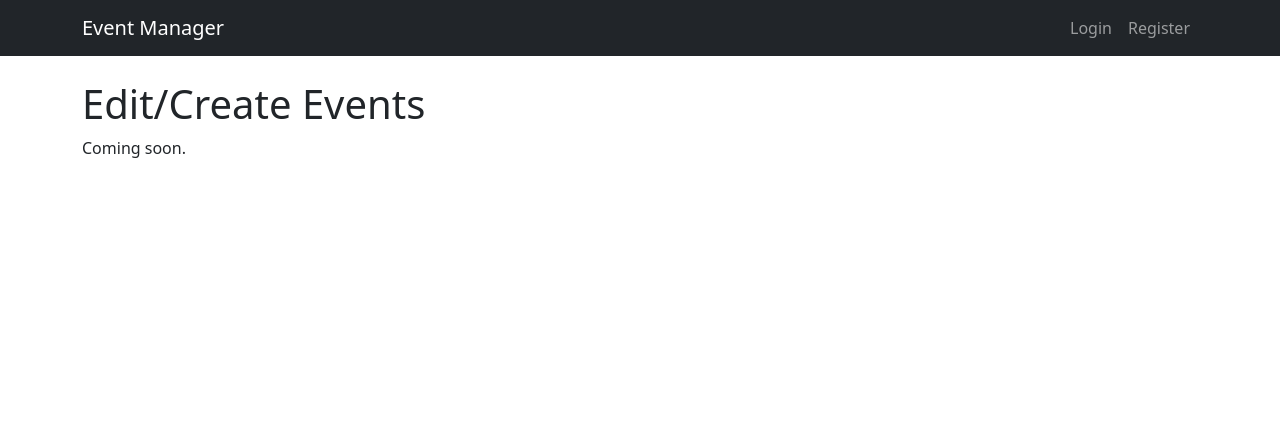
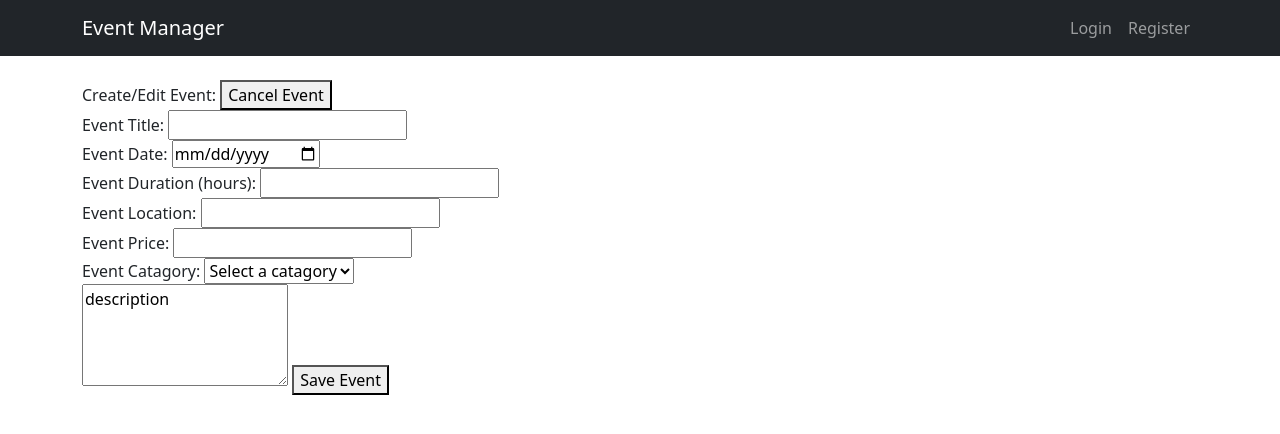
Before and after one commit to tlovegrove3/sdev265-group4, a Django app: page /events/ in a window 1280 px wide. Shown: the top 434 px of the page. Run offline with Django 5.2, Linux system fonts and the light colour scheme.

Commit message:
feat: enhance event management UI with create/edit forms and event details page

```diff
--- a/events/templates/events/event_create.html
+++ b/events/templates/events/event_create.html
@@ -3,6 +3,43 @@
 {% block title %}Edit/Create Events{% endblock %}
 
 {% block content %}
-<h1>Edit/Create Events</h1>
-<p>Coming soon.</p>
+<div id="event-form-container" >
+  <div id="top container">
+    <label for="container-title">Create/Edit Event:</label>
+    <button id="cancel-event-button">Cancel Event</button>
+  </div>
+  <div id="form-container">
+    </div id="event-title-container">
+      <label for="event-title-label">Event Title:</label>
+      <input type="text" id="event-title-input" name="event-title" required>
+    </div>
+    <div id="event-date-container">
+      <label for="event-date-label">Event Date:</label>
+      <input type="date" id="event-date-input" name="event-date" required>
+    </div>
+    <div id="event-duration-container">
+      <label for="event-duration-label">Event Duration (hours):</label>
+      <input type="number" id="event-duration-input" name="event-duration" min="1" required>
+    </div>
+    <div id="event-location-container">
+      <label for="event-location-label">Event Location:</label>
+      <input type="text" id="event-location-input" name="event-location" required>
+    </div>
+    <div id="event-price-container">
+      <label for="event-price-label">Event Price:</label>
+      <input type="number" id="event-price-input" name="event-price" min="0" step="0.01" required>
+    </div>
+    <div id="event-catagory-container">
+      <label for="event-catagory-label">Event Catagory:</label>
+      <select id="event-catagory-input" name="event-catagory" required>
+        <option value="">Select a catagory</option>
+      </select>
+    </div>
+
+    <textarea id="event-description" name="event-description" rows="4" required>description</textarea>
+
+
+  </div>
+  <button id="save-event-button">Save Event</button>
+</div>
 {% endblock %}
```
Also changed, not shown: events/templates/events/event_details.html (added, +19 -0 lines), events/templates/events/event_list.html (+22 -2 lines).
